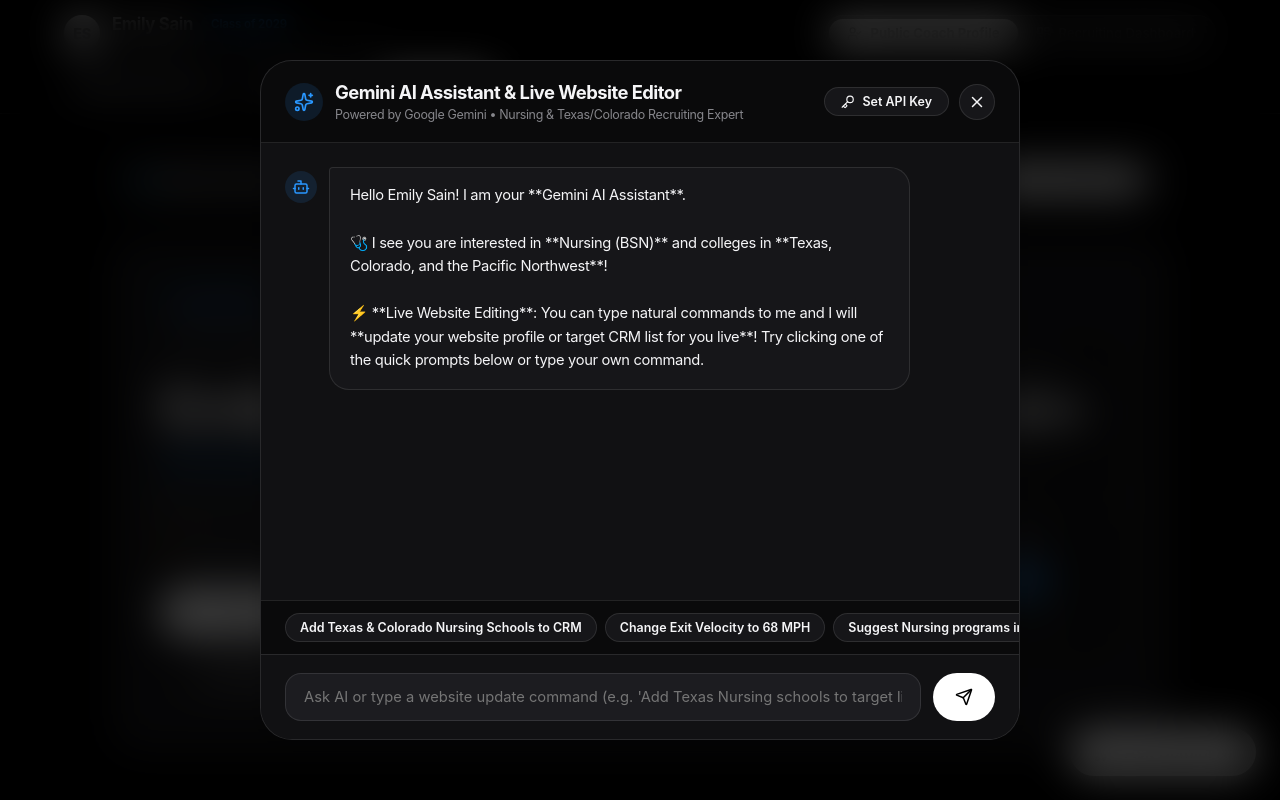
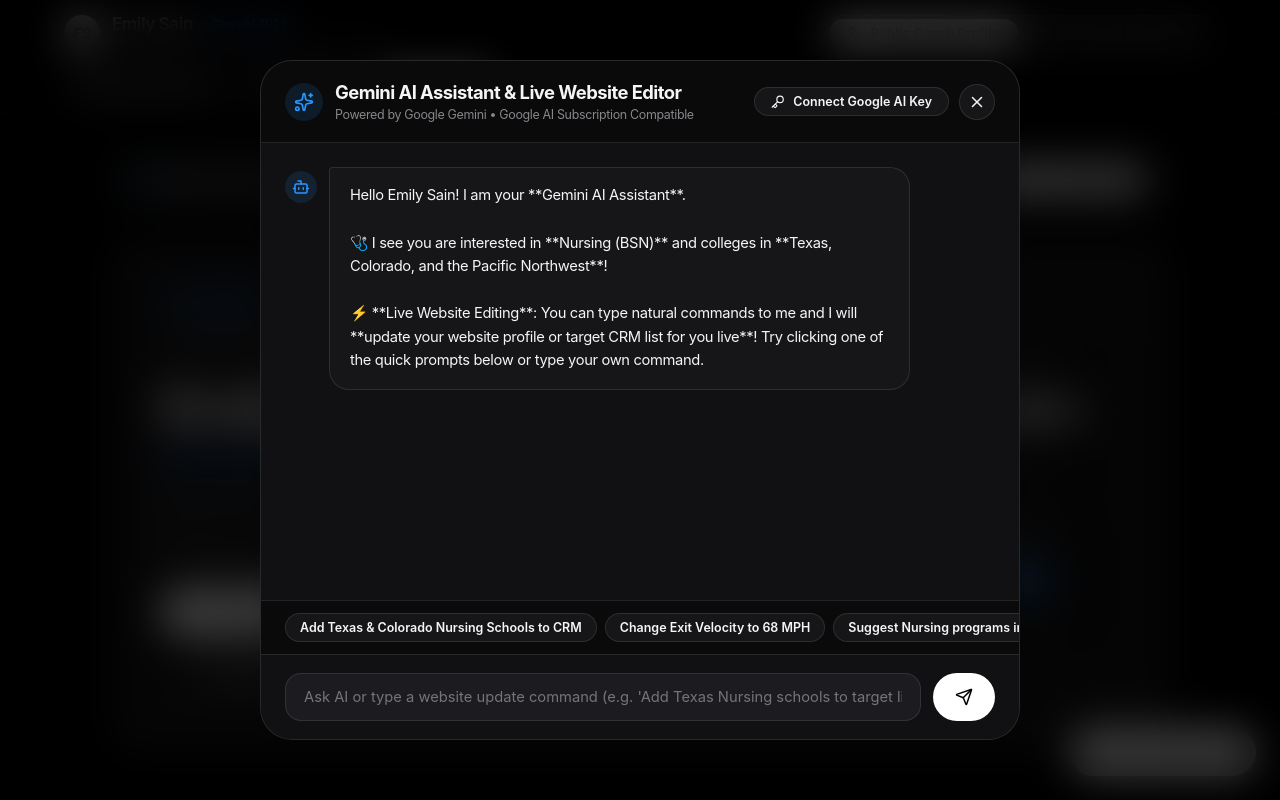
Before and after one commit to flyingwookiee/softball-recruiting, a React (Vite) app: page / in a window 1280 px wide. Both pictures are taken after a click on the button "Gemini AI". Shown: the top 800 px of the page. Built offline with nearby package versions, Linux system fonts and the light colour scheme.

Commit message:
Add Google AI Studio Premium key integration guide to Gemini Chat modal

```diff
--- a/src/components/AIAssistant/GeminiChatModal.jsx
+++ b/src/components/AIAssistant/GeminiChatModal.jsx
@@ -1,5 +1,5 @@
 import React, { useState, useRef, useEffect } from 'react';
-import { X, Send, Sparkles, Key, Bot, User, Plus, Check, RefreshCw, Zap } from 'lucide-react';
+import { X, Send, Sparkles, Key, Bot, User, Plus, Check, RefreshCw, ExternalLink } from 'lucide-react';
 import { geminiService } from '../../services/geminiService';
 
 export const GeminiChatModal = ({ isOpen, onClose, apiKey, onSaveApiKey, athlete, targets, onAddTarget, onUpdateProfile, onUpdateTargets }) => {
@@ -63,7 +63,7 @@
         ...newMessages,
         {
           role: 'assistant',
-          text: "I encountered an error processing your request. Please try again."
+          text: "I encountered an error processing your request. Please check your Gemini API key."
         }
       ]);
     } finally {
@@ -129,7 +129,7 @@
             <div>
               <h3 style={{ fontSize: '1.15rem', fontWeight: 700 }}>Gemini AI Assistant & Live Website Editor</h3>
               <p style={{ fontSize: '0.78rem', color: 'var(--text-muted)' }}>
-                Powered by Google Gemini • Nursing & Texas/Colorado Recruiting Expert
+                Powered by Google Gemini • Google AI Subscription Compatible
               </p>
             </div>
           </div>
@@ -138,9 +138,9 @@
             <button
               onClick={() => setShowKeyField(!showKeyField)}
               className="btn btn-secondary btn-sm"
-              style={{ fontSize: '0.78rem' }}
+              style={{ fontSize: '0.78rem', borderColor: apiKey ? '#10b981' : 'var(--border-color)', color: apiKey ? '#10b981' : 'var(--text-main)' }}
             >
-              <Key size={14} /> {apiKey ? 'API Key Active' : 'Set API Key'}
+              <Key size={14} /> {apiKey ? 'Gemini Key Active' : 'Connect Google AI Key'}
             </button>
 
             <button onClick={onClose} className="btn btn-secondary btn-sm" style={{ padding: '8px' }}>
@@ -149,14 +149,21 @@
           </div>
         </div>
 
-        {/* API Key Drawer */}
+        {/* API Key Connection Drawer with Guide */}
         {showKeyField && (
-          <div style={{ padding: '12px 24px', background: 'var(--bg-card)', borderBottom: '1px solid var(--border-color)', display: 'flex', gap: '8px', alignItems: 'center' }}>
+          <div style={{ padding: '16px 24px', background: 'var(--bg-card)', borderBottom: '1px solid var(--border-color)' }}>
+            <div style={{ fontSize: '0.82rem', color: 'var(--text-main)', fontWeight: 700, marginBottom: '6px' }}>
+              🔑 Connect Google Gemini AI Premium Subscription:
+            </div>
+            <p style={{ fontSize: '0.78rem', color: 'var(--text-muted)', marginBottom: '10px' }}>
+              Generate a free API key using your Google account at <a href="https://aistudio.google.com" target="_blank" rel="noreferrer" style={{ color: 'var(--primary)', fontWeight: 700 }}>aistudio.google.com <ExternalLink size={12} /></a> and paste it below:
+            </p>
+            <div style={{ display: 'flex', gap: '8px', alignItems: 'center' }}>
               <input
                 type="password"
                 className="input"
                 style={{ padding: '8px 12px', fontSize: '0.85rem' }}
-              placeholder="Paste Google Gemini API Key (e.g. AIzaSy...)"
+                placeholder="Paste Gemini API Key (starts with AIzaSy...)"
                 value={keyInput}
                 onChange={e => setKeyInput(e.target.value)}
               />
@@ -166,6 +173,7 @@
               >
                 Save Key
               </button>
+            </div>
           </div>
         )}
 
```
Lines whose indentation alone changed are shown as unchanged.
